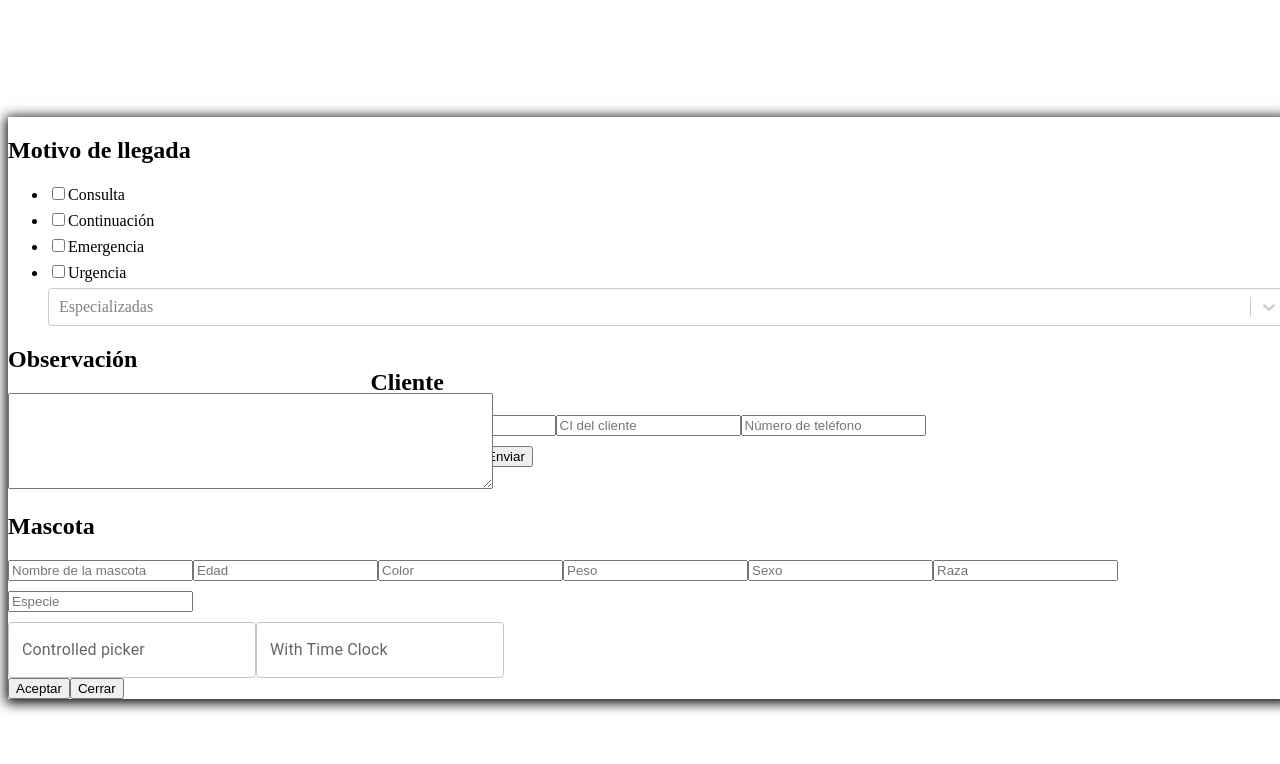
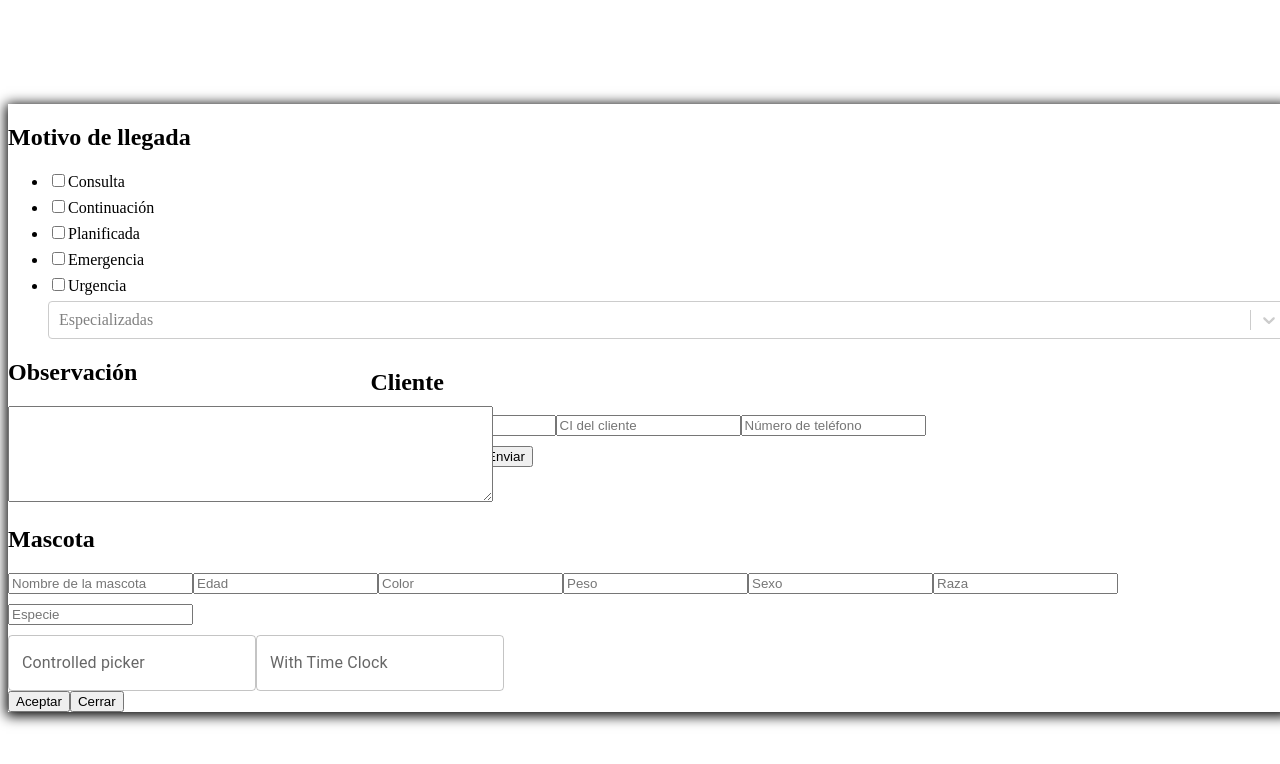
Before and after one commit to Dayron-Glez/veterinarian-system-managment, a React (Vite) app: page /ReceptionComponent in a window 1280 px wide. Shown: the top 764 px of the page. Built offline with nearby package versions, Linux system fonts and the light colour scheme.

Commit message:
ADDED: planned input

```diff
--- a/src/components/ReceptionComponent.jsx
+++ b/src/components/ReceptionComponent.jsx
@@ -132,7 +132,7 @@ const ReceptionComponent = () => {
             <button type='submit'>Enviar</button>
           </div>
         </div>
-        <div id='modal' className=' border-none w-[600px] rounded-md flex-col hidden z-50 absolute'>
+        <div id='modal' className=' border-none w-[800px] rounded-md flex-col hidden z-50 absolute'>
           <div>
             <h2>Motivo de llegada</h2>
             <ul className=' flex flex-row list-none gap-2 pl-0'>
@@ -145,6 +145,11 @@ const ReceptionComponent = () => {
               <li>
                 <label>
                   <input type="checkbox" name="Continuación" id="Continuación"{...register('Continuación')} />Continuación
+                </label>
+              </li>
+              <li>
+                <label>
+                  <input type="checkbox" name="Planificada" id="Planificada"{...register('Planificada')} />Planificada
                 </label>
               </li>
               <li>
```
